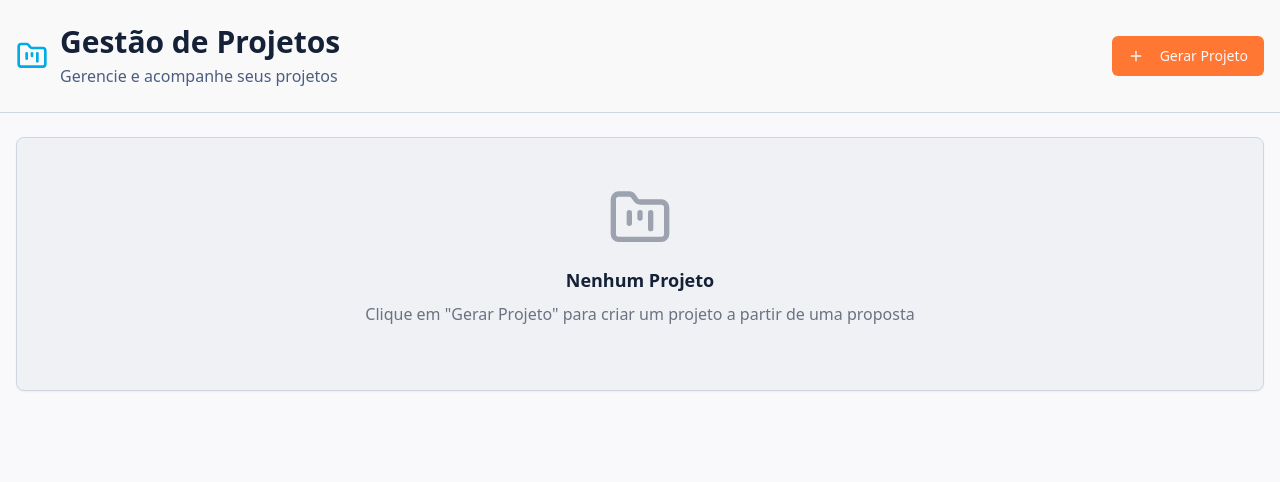
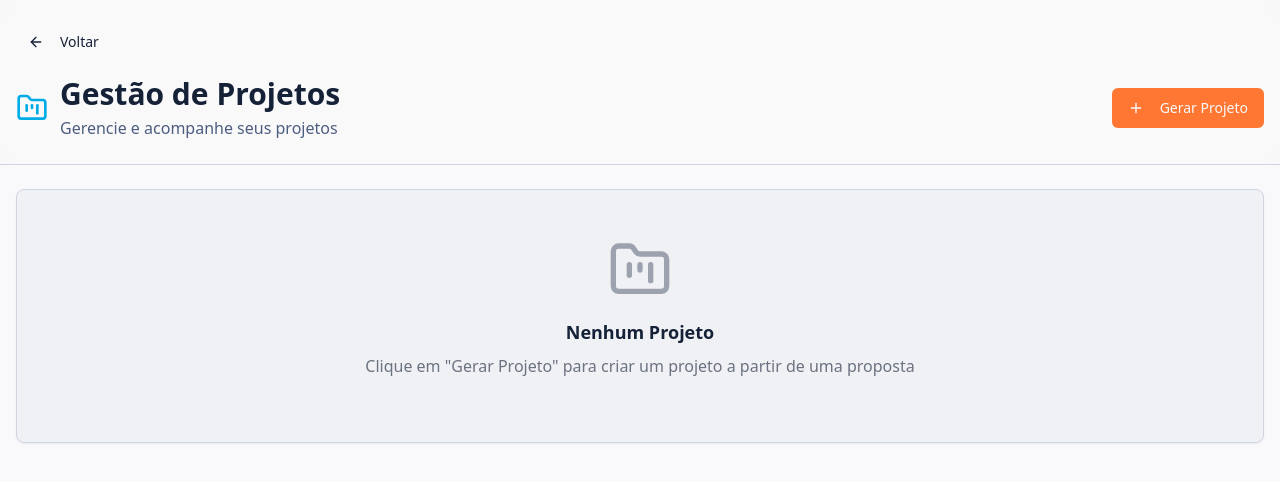
Before and after one commit to Chorst09/SistemaPrevendasFull, a Next.js app: page /projects in a window 1280 px wide. Shown: the top 482 px of the page. Built offline with nearby package versions, Linux system fonts and the light colour scheme.

Commit message:
feat: adicionar botão voltar na página de Gestão de Projetos
- Adicionado botão 'Voltar' no topo da página
- Importado useRouter do Next.js
- Navegação de volta para a página inicial

```diff
--- a/src/app/projects/page.tsx
+++ b/src/app/projects/page.tsx
@@ -1,6 +1,7 @@
 'use client';
 
 import React, { useState, useEffect } from 'react';
+import { useRouter } from 'next/navigation';
 import { Button } from '@/components/ui/button';
 import { ArrowLeft, Plus, FolderKanban } from 'lucide-react';
 import { ProjectGeneratorService } from '@/lib/services/project-generator-service';
@@ -12,6 +13,7 @@ import { ProjectGeneratorModal } from '@/components/projects/ProjectGeneratorMod
 type ViewMode = 'list' | 'detail';
 
 export default function ProjectsPage() {
+  const router = useRouter();
   const [viewMode, setViewMode] = useState<ViewMode>('list');
   const [selectedProject, setSelectedProject] = useState<Project | null>(null);
   const [projects, setProjects] = useState<Project[]>([]);
@@ -93,6 +95,17 @@ export default function ProjectsPage() {
     <div className="min-h-screen bg-background">
       <div className="border-b bg-background/95 backdrop-blur supports-[backdrop-filter]:bg-background/60">
         <div className="container mx-auto px-4 py-6">
+          <div className="mb-4">
+            <Button
+              variant="ghost"
+              size="sm"
+              onClick={() => router.push('/')}
+              className="flex items-center space-x-2"
+            >
+              <ArrowLeft className="h-4 w-4" />
+              <span>Voltar</span>
+            </Button>
+          </div>
           <div className="flex items-center justify-between">
             <div className="flex items-center space-x-3">
               <FolderKanban className="h-8 w-8 text-primary" />
```
